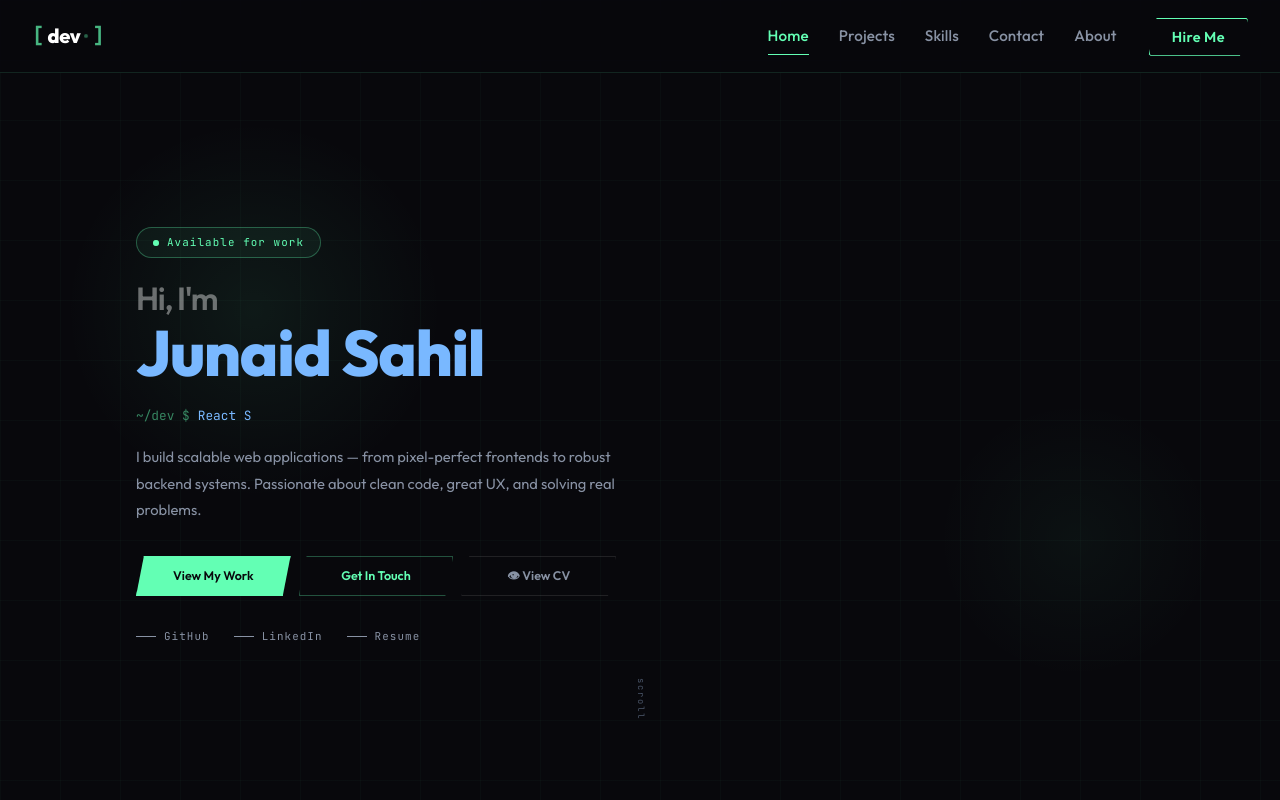
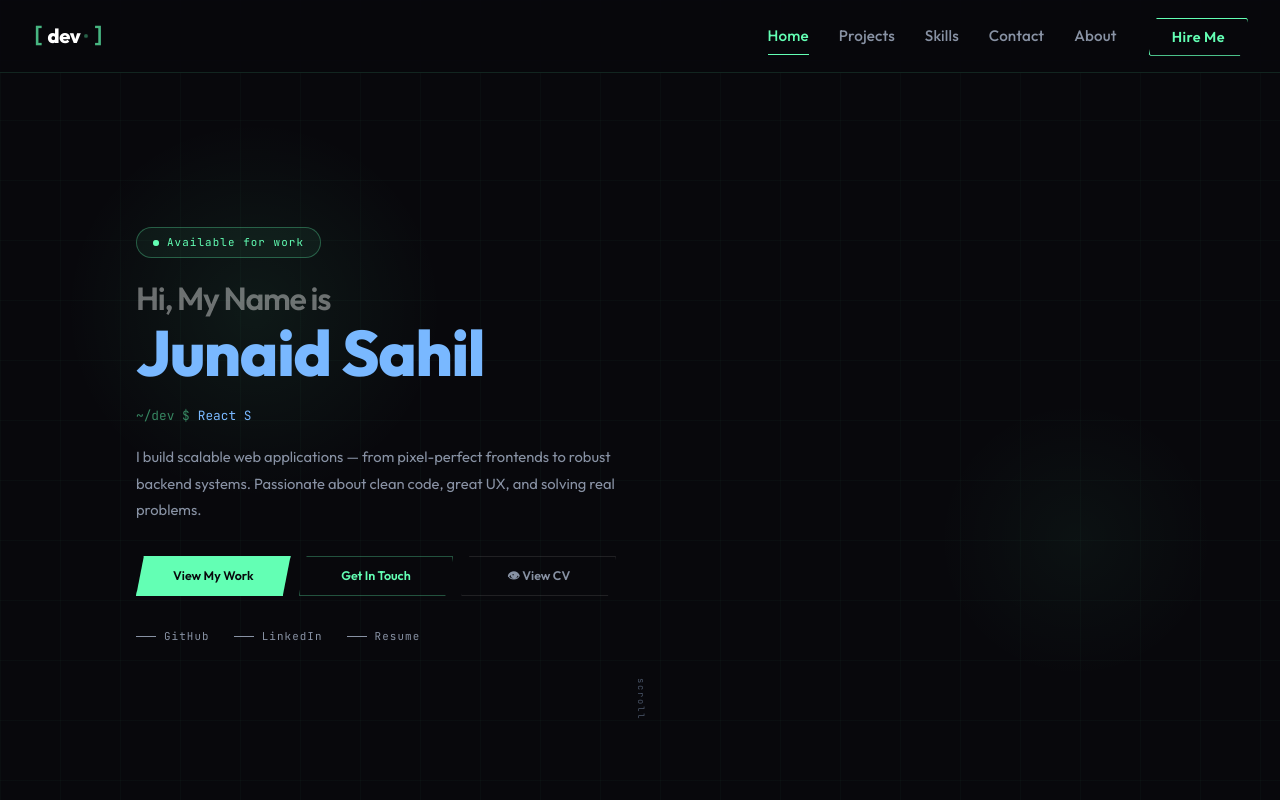
Before and after one commit to sardarjunaidsahil/portfolio-frontend, a React (Vite) app: page / in a window 1280 px wide. Shown: the top 800 px of the page. Built offline with nearby package versions, Linux system fonts and the light colour scheme.

Commit message:
fix: use env API URL in contact form

```diff
--- a/src/pages/Contact.jsx
+++ b/src/pages/Contact.jsx
@@ -1,5 +1,4 @@
 import { useEffect, useRef, useState } from "react";
-import { Link } from "react-router-dom";
 
 function useReveal(threshold = 0.15) {
     const ref = useRef(null);
@@ -52,7 +51,7 @@ export default function Contact() {
         e.preventDefault();
         setSending(true);
         try {
-            const res = await fetch("http://localhost:5000/api/contact", {
+            const res = await fetch(`${import.meta.env.VITE_API_URL}/contact`, {
                 method: "POST",
                 headers: { "Content-Type": "application/json" },
                 body: JSON.stringify(form),
--- a/src/pages/Home.jsx
+++ b/src/pages/Home.jsx
@@ -491,7 +491,7 @@ export default function Home() {
                   <span style={{
                     color: "rgba(255,255,255,0.4)", fontWeight: 600,
                     display: "block", fontSize: "0.5em", marginBottom: "4px"
-                  }}>Hi, I'm</span>
+                  }}>Hi, My Name is</span>
                   <span style={{ color: activeColor, transition: "color 0.6s ease" }}>Junaid Sahil</span>
                 </h1>
 
```
